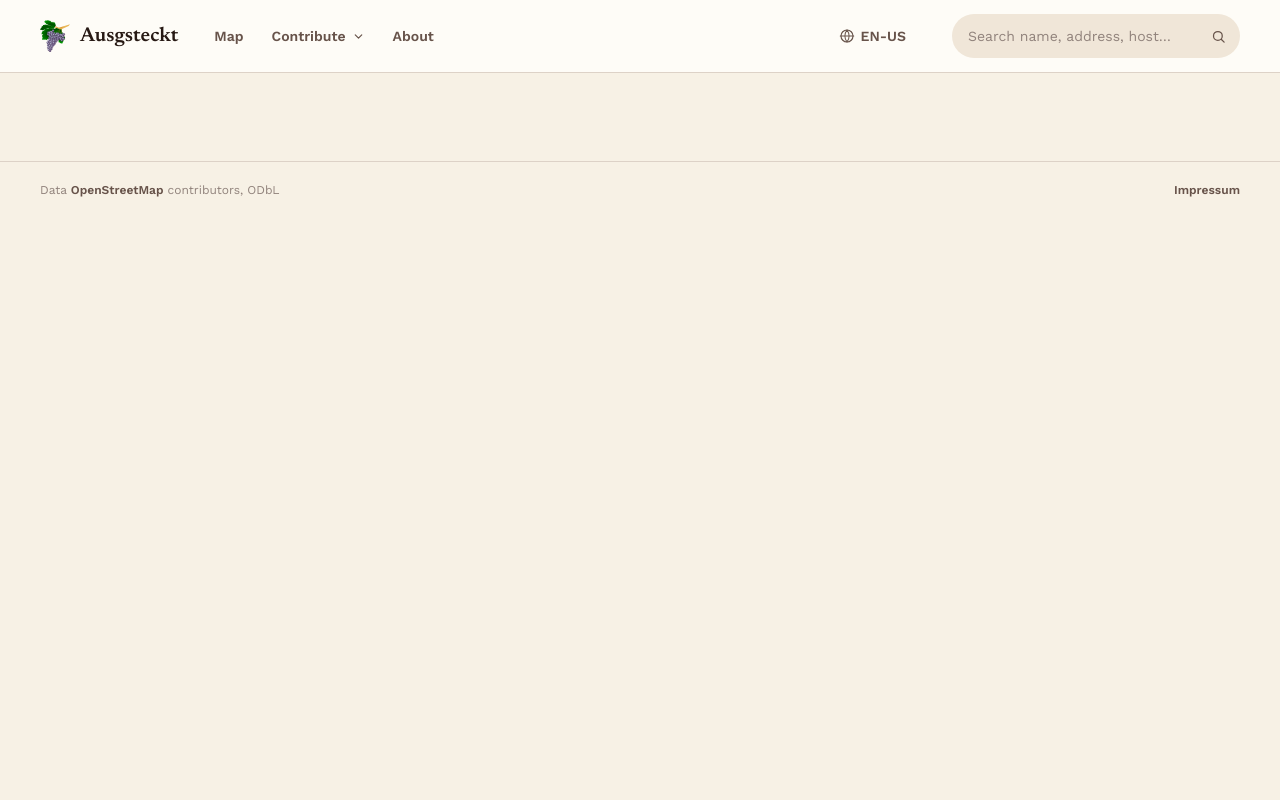
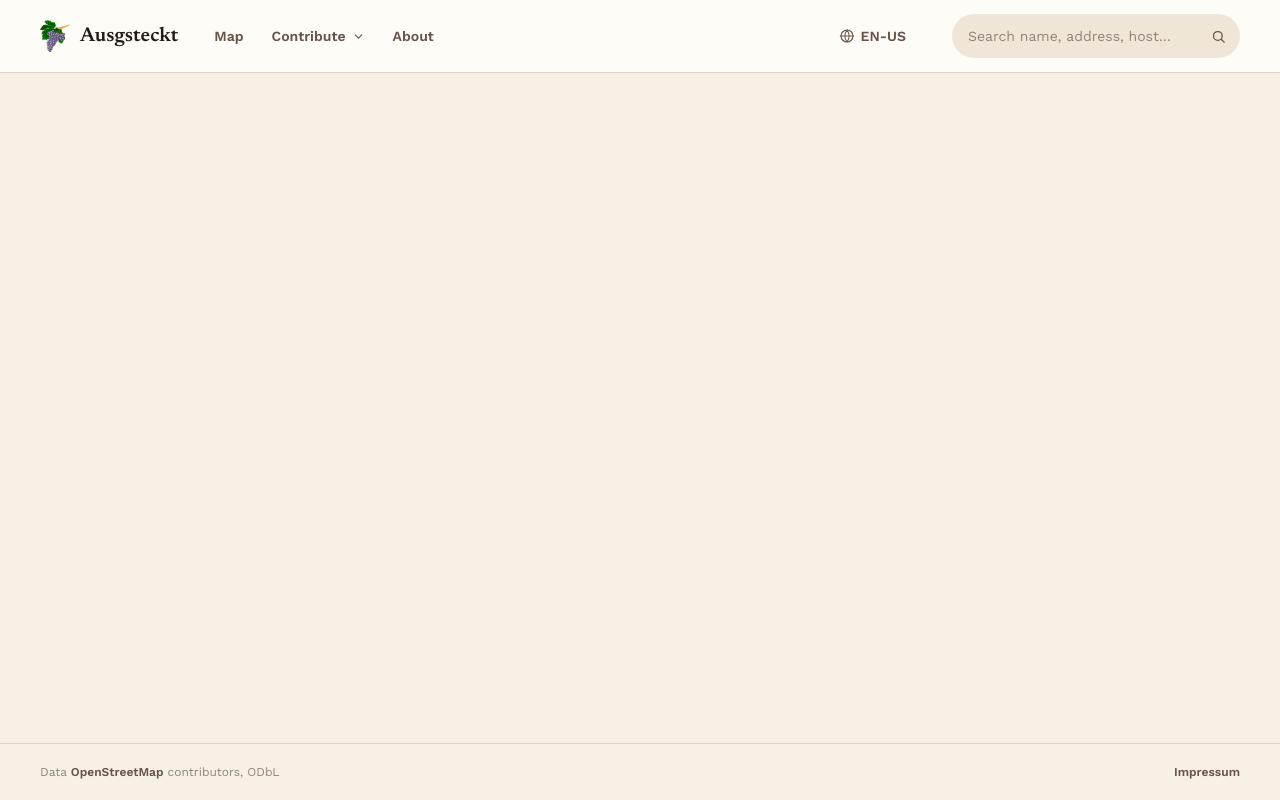
Before and after one commit to kelvan/ausgsteckt, a Django app: template ausgsteckt/ausgsteckt/templates/flatpages/default.html in a window 1280 px wide. Run offline with Django 3.2, Linux system fonts and the light colour scheme; the template is opened without the code that fills it, so the values that code supplies are empty; style sheets or scripts are compiled from the project's sources; some libraries are stand-ins or nearby versions.

Commit message:
Stick the footer to the bottom on short pages
Body only became a flex column on the full map page, so on
short-content pages like flatpages the footer sat right after the
content with empty space below it instead of anchoring to the
viewport bottom.

Co-Authored-By: Claude Sonnet 5 <noreply@anthropic.com>
Claude-Session: https://claude.ai/code/session_01A6NbfGsmJBsVYTYzPL1kdt

```diff
--- a/ausgsteckt/ausgsteckt/static/css/main.css
+++ b/ausgsteckt/ausgsteckt/static/css/main.css
@@ -6,16 +6,27 @@ html, body {
   height: 100%;
 }
 
-/* Full map page: give #buschenschank_maps a definite height to fill,
-   without affecting normal-flow pages (mini-map uses .map-small, untouched). */
+body {
+  display: flex;
+  flex-direction: column;
+  min-height: 100%;
+}
+
+main#content {
+  flex: 1 0 auto;
+}
+
+footer {
+  flex-shrink: 0;
+}
+
+/* Full map page: constrain to the exact viewport height so the map fills
+   it without page scroll (mini-map uses .map-small, untouched). */
 body:has(#buschenschank_maps:not(.map-small)) {
   height: 100vh;
-  display: flex;
-  flex-direction: column;
 }
 
 body:has(#buschenschank_maps:not(.map-small)) main#content {
-  flex: 1;
   min-height: 0;
 }
 
```
